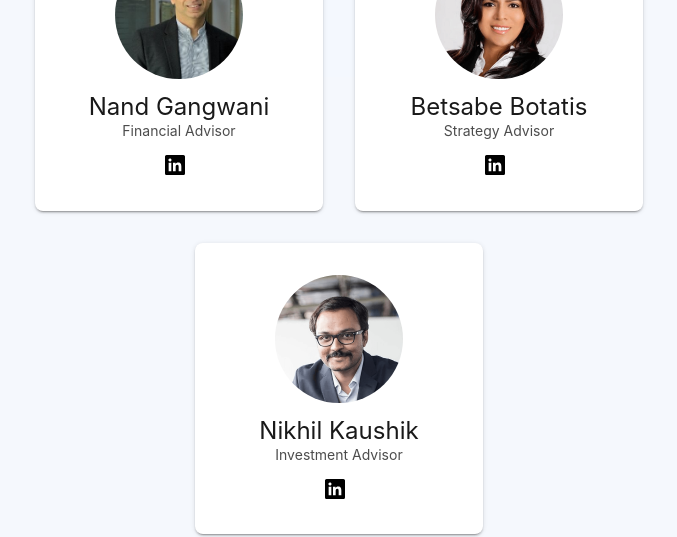
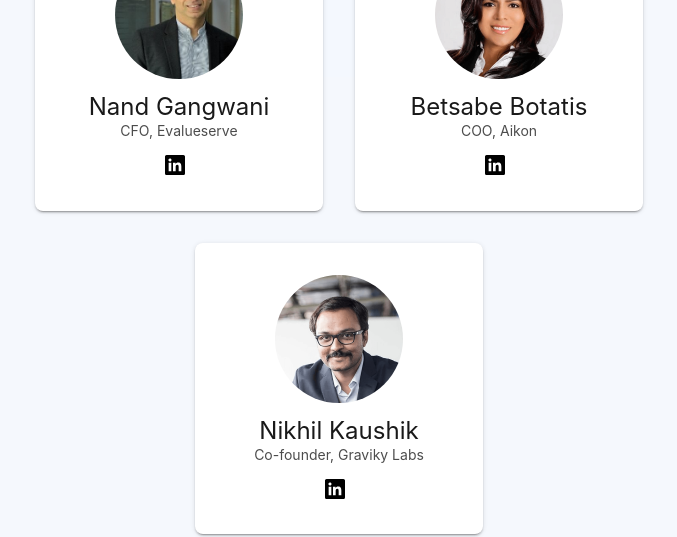
Before and after one commit to oc-lr/react-homepage, a React (Create React App) app: page / in a window 1280 px wide. Shown: the part 3480-4017 px from the top of the page, without its empty margins (285-962 px from the left). Built offline with nearby package versions, Linux system fonts and the light colour scheme.

Commit message:
Update advisor designations

```diff
--- a/src/data/advisors.js
+++ b/src/data/advisors.js
@@ -7,7 +7,7 @@ export const advisors = [
     key: 1,
     name: "Nand Gangwani",
     image: `${prefix}/images/nand_gangwani.jpeg`,
-    designation: "Financial Advisor",
+    designation: "CFO, Evalueserve",
     social: [
       {
         key: 2,
@@ -20,7 +20,7 @@ export const advisors = [
     key: 2,
     name: "Betsabe Botatis",
     image: `${prefix}/images/betsabe_botaitis.png`,
-    designation: "Strategy Advisor",
+    designation: "COO, Aikon",
     social: [
       {
         key: 1,
@@ -33,7 +33,7 @@ export const advisors = [
     key: 3,
     name: "Nikhil Kaushik",
     image: `${prefix}/images/nikhil_kaushik.png`,
-    designation: "Investment Advisor",
+    designation: "Co-founder, Graviky Labs",
     social: [
       {
         key: 3,
```
